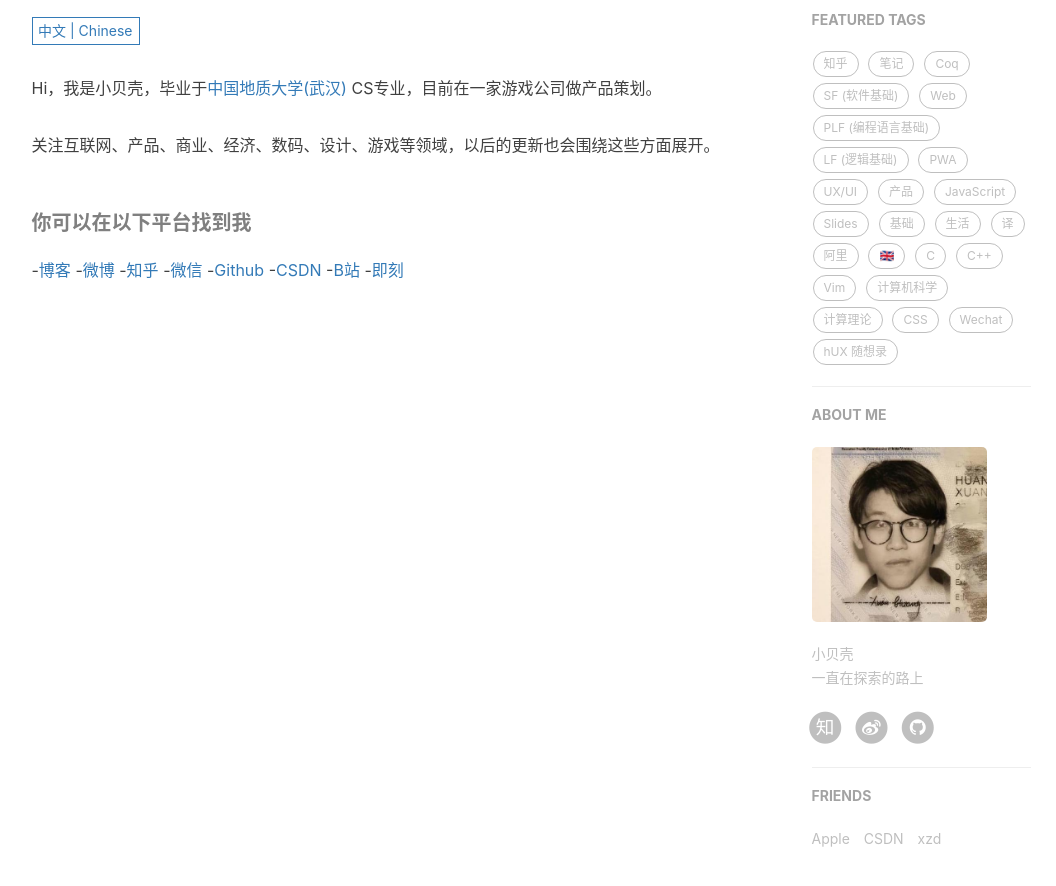
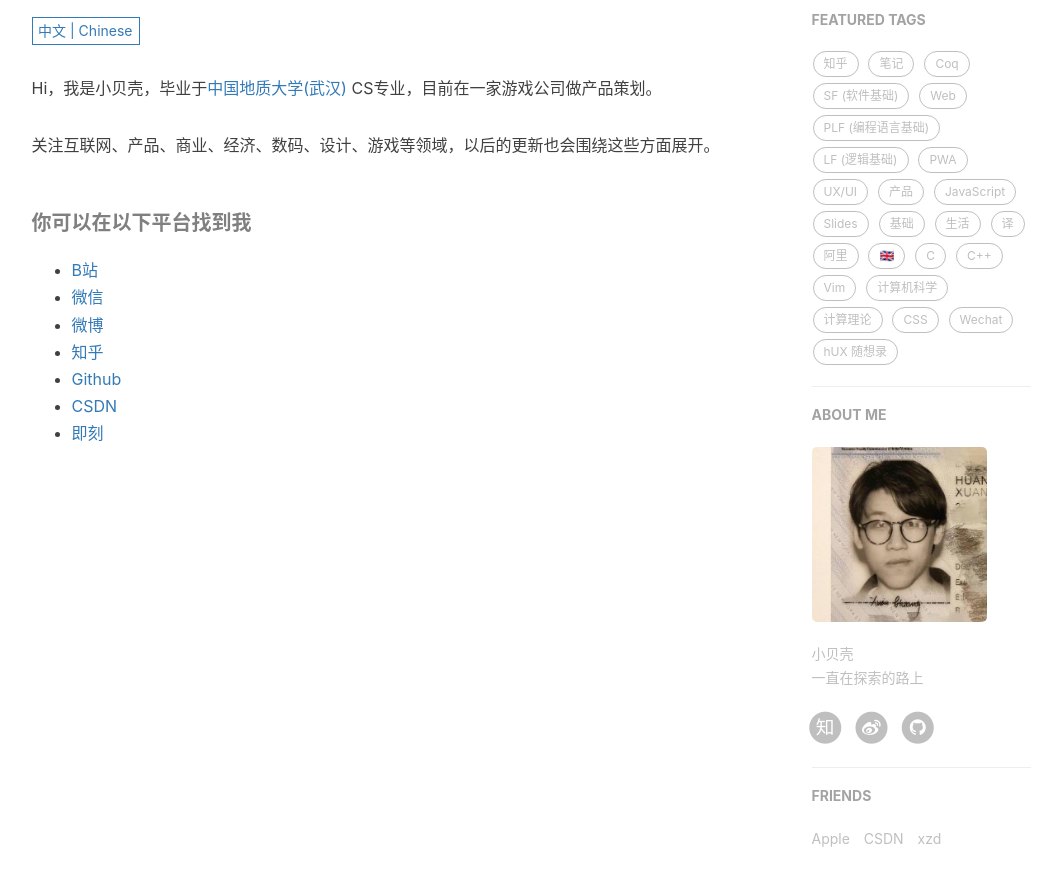
Before and after one commit to frangezone/frangezone, a Jekyll site: the page built from about.html, in a window 1280 px wide and 900 px high, scrolled down 436 px. Shown: the top 886 px of the window, without its empty margins (136-1192 px from the left). Built offline with Jekyll 4.4.1, drawn with Linux system fonts in a browser that asks for light colours; nearby versions of some CDN libraries; comment, search, counter and statistics services are not loaded.

Commit message:
Update zh.md

```diff
--- a/_includes/about/zh.md
+++ b/_includes/about/zh.md
@@ -5,11 +5,10 @@ Hi，我是小贝壳，毕业于[中国地质大学(武汉)](https://www.cug.edu
 
 ##### 你可以在以下平台找到我
 
--[博客](https://frangezone.github.io)
--[微博](https://weibo.com/u/5015947604)
--[知乎](https://www.zhihu.com/people/risingsun-5)
--[微信](https://weixin.com)
--[Github](https://github.com/frangezone)
--[CSDN](https://blog.csdn.net/qq_40287093)
--[B站](https://space.bilibili.com/56294830)
--[即刻](https://web.okjike.com/)
+- [B站](https://space.bilibili.com/56294830)
+- [微信](https://weixin.com)
+- [微博](https://weibo.com/u/5015947604)
+- [知乎](https://www.zhihu.com/people/risingsun-5)
+- [Github](https://github.com/frangezone)
+- [CSDN](https://blog.csdn.net/qq_40287093)
+- [即刻](https://web.okjike.com/)
```
